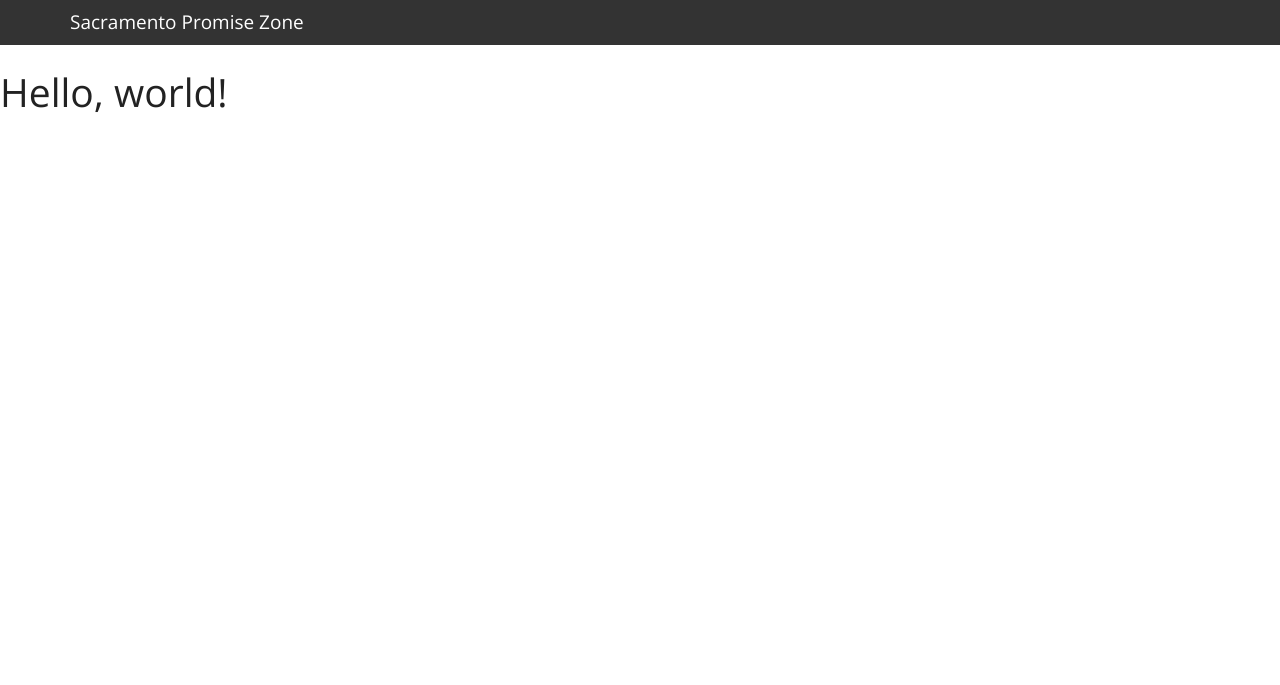
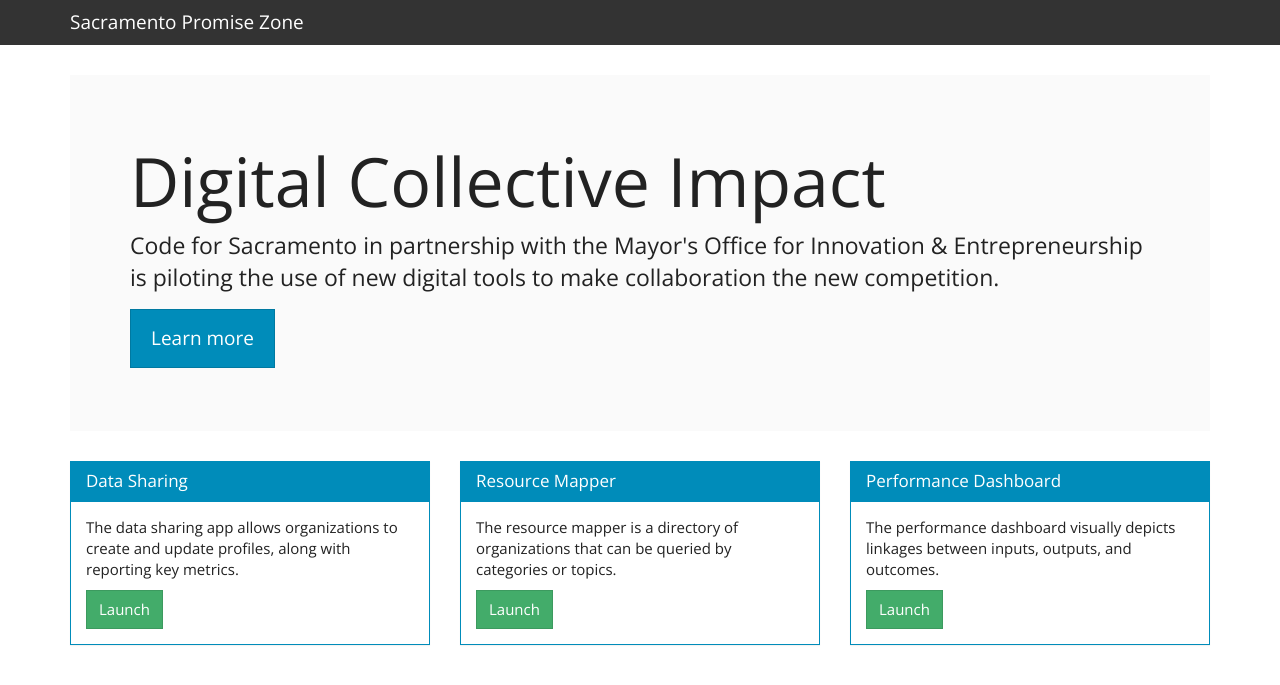
Before and after one commit to code4sac/digital-promise-zone, a Jekyll site: the page built from index.md, in a window 1280 px wide. Shown: the top 685 px of the page. Built offline with Jekyll 4.4.1, drawn with Linux system fonts in a browser that asks for light colours; nearby versions of some CDN libraries.

Commit message:
Add homepage boilerplate content

```diff
--- /dev/null
+++ b/_data/apps.yml
@@ -0,0 +1,6 @@
+- name: Data Sharing
+  description: The data sharing app allows organizations to create and update profiles, along with reporting key metrics.
+- name: Resource Mapper
+  description: The resource mapper is a directory of organizations that can be queried by categories or topics.
+- name: Performance Dashboard
+  description: The performance dashboard visually depicts linkages between inputs, outputs, and outcomes.
--- /dev/null
+++ b/_includes/apps.html
@@ -0,0 +1,22 @@
+<div class="container">
+  <div class="jumbotron">
+    <h1>Digital Collective Impact</h1>
+    <p>Code for Sacramento in partnership with the Mayor's Office for Innovation & Entrepreneurship is piloting the use of new digital tools to make collaboration the new competition.</p>
+    <p><a class="btn btn-primary btn-lg">Learn more</a></p>
+  </div>
+  <div class="row">
+    {% for app in site.data.apps %}
+    <div class="col-sm-4">
+      <div class="panel panel-primary">
+        <div class="panel-heading">
+          <h3 class="panel-title">{{ app.name }}</h3>
+        </div>
+        <div class="panel-body">
+          <p>{{ app.description }}</p>
+          <a href="/{{ app.name | slugify }}" class="btn btn-success">Launch</a>
+        </div>
+      </div>
+    </div>
+    {% endfor %}
+  </div>
+</div>
--- a/_layouts/default.html
+++ b/_layouts/default.html
@@ -27,7 +27,7 @@
     <![endif]-->
   </head>
 
-  <body data-spy="scroll" data-target="#navbar">
+  <body>
 
     <nav class="navbar navbar-default navbar-fixed-top">
       <div class="container">
--- a/css/styles.scss
+++ b/css/styles.scss
@@ -6,7 +6,7 @@
 @import 'bootswatch';
 
 body {
-  padding-top: 50px;
+  padding-top: 75px;
   position: relative;
 }
 // footer {
--- a/index.md
+++ b/index.md
@@ -2,4 +2,4 @@
 layout: default
 ---
 
-# Hello, world!
+{% include apps.html %}
```
